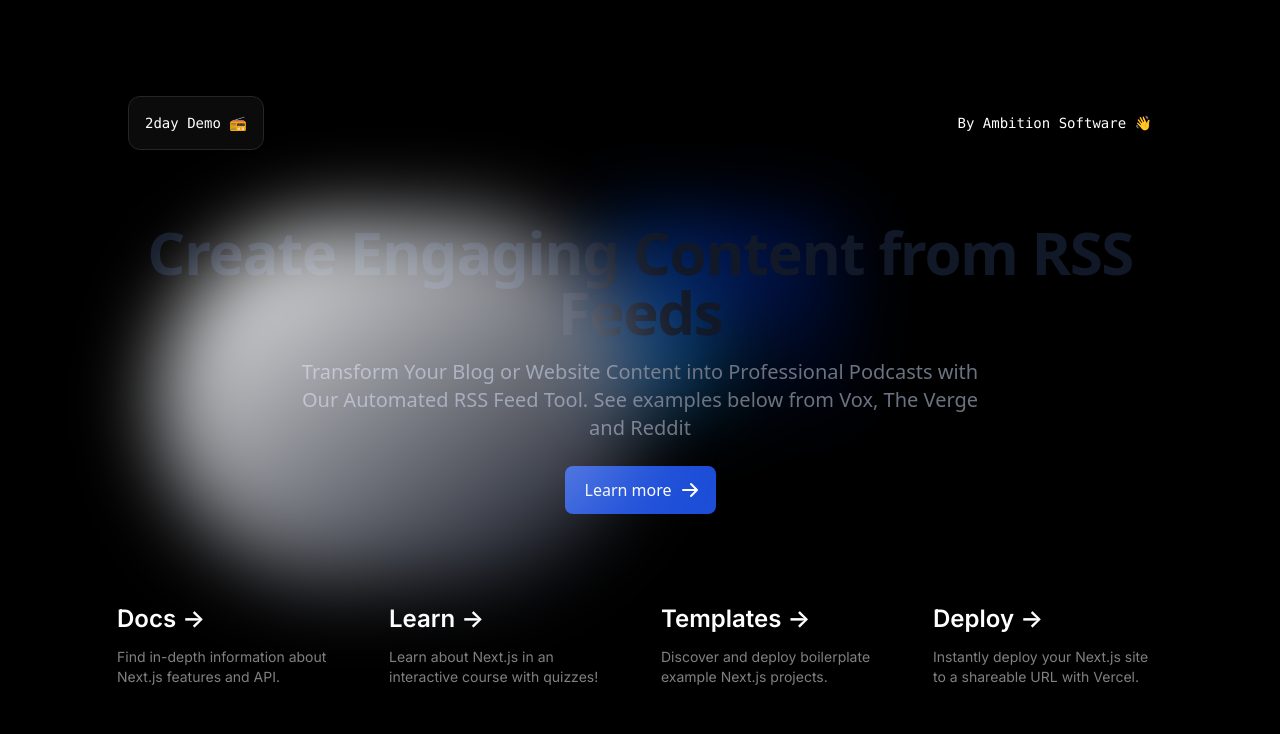
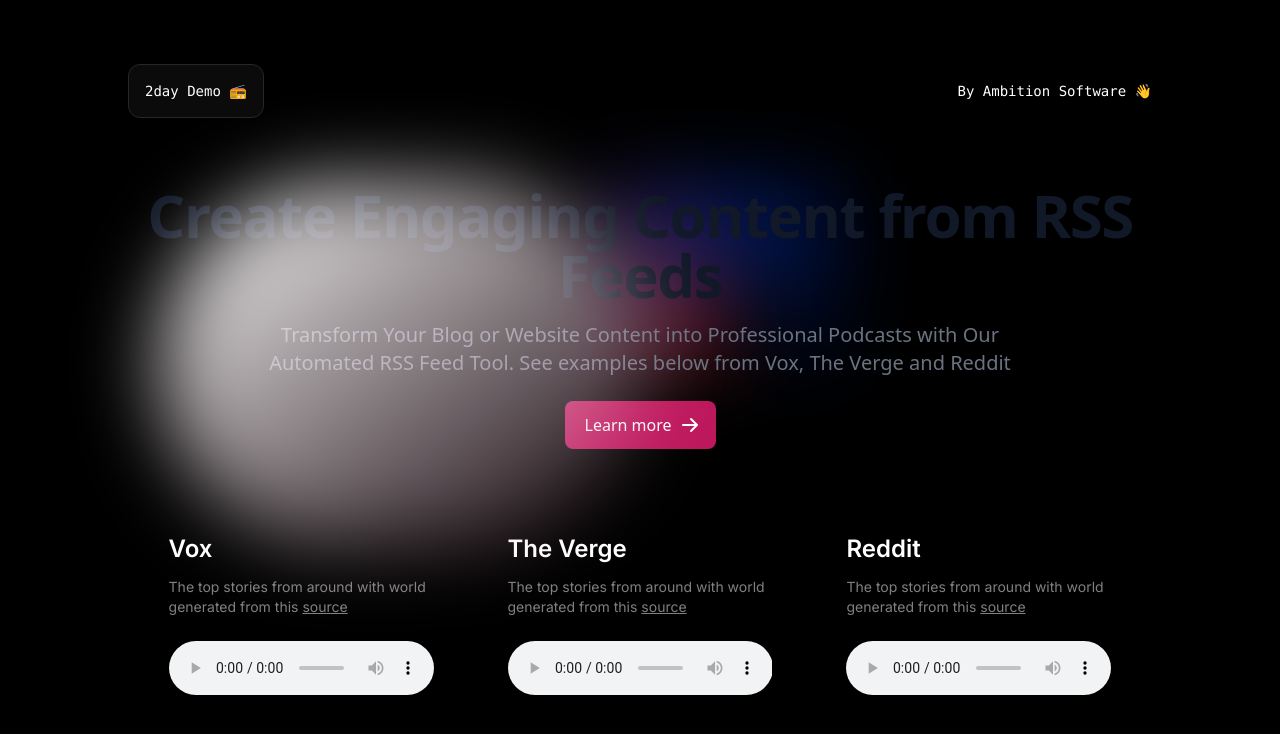
Before and after one commit to awaseem/2day-demo, a Next.js app: page / in a window 1280 px wide. Shown: the top 734 px of the page. Built offline with nearby package versions, Linux system fonts and the light colour scheme.

Commit message:
updated demo

```diff
--- /dev/null
+++ b/src/pages/components/demo.tsx
@@ -0,0 +1,33 @@
+import { Inter } from "next/font/google";
+
+export interface DemoProps {
+  title: string;
+  sourceLink: string;
+  audioSrc: string;
+}
+
+const inter = Inter({ subsets: ["latin"] });
+
+export function Demo({ title, sourceLink, audioSrc }: DemoProps) {
+  return (
+    <div
+      className="group rounded-lg border border-transparent px-5 py-4 transition-colors border-neutral-700"
+      rel="noopener noreferrer"
+    >
+      <h2 className={`${inter.className} mb-3 text-2xl font-semibold`}>
+        {title}
+      </h2>
+      <p className={`${inter.className} m-0 max-w-[30ch] text-sm opacity-50`}>
+        The top stories from around with world generated from this{" "}
+        <a className="underline" href={sourceLink}>
+          source
+        </a>
+      </p>
+
+      <audio className="w-full my-6" controls>
+        <source src={audioSrc} type="audio/mpeg" />
+        Your browser does not support the audio tag.
+      </audio>
+    </div>
+  );
+}
--- a/src/pages/index.tsx
+++ b/src/pages/index.tsx
@@ -1,11 +1,8 @@
-import Image from "next/image";
-import { Inter } from "next/font/google";
-
-const inter = Inter({ subsets: ["latin"] });
+import { Demo } from "./components/demo";
 
 export default function Home() {
   return (
-    <main className="flex min-h-screen flex-col items-center justify-between p-24">
+    <main className="flex min-h-screen flex-col items-center justify-between p-16">
       <div className="z-10 w-full max-w-5xl items-center justify-between font-mono text-sm lg:flex">
         <p className="fixed left-0 top-0 flex w-full justify-center border-b pb-6 pt-8 backdrop-blur-2xl border-neutral-800 bg-zinc-800/30 from-inherit lg:static lg:w-auto  lg:rounded-xl lg:border lg:bg-gray-200 lg:p-4 lg:bg-zinc-800/30">
           2day Demo 📻
@@ -22,7 +19,7 @@
         </div>
       </div>
 
-      <div className="relative flex flex-col text-center place-items-center before:absolute before:h-[300px] before:w-[480px] before:-translate-x-1/2 before:rounded-full before:from-white before:blur-2xl before:content-[''] after:absolute after:-z-20 after:h-[180px] after:w-[240px] after:translate-x-1/3 after:bg-gradient-conic after:blur-2xl after:content-[''] before:bg-gradient-to-br before:dark:from-transparent before:to-blue-700/10 after:from-sky-900 after:via-[#0141ff]/40 before:lg:h-[360px]">
+      <div className="my-12 flex flex-col text-center place-items-center before:absolute before:h-[300px] before:w-[480px] before:-translate-x-1/2 before:rounded-full before:from-white before:blur-2xl before:content-[''] after:absolute after:-z-20 after:h-[180px] after:w-[240px] after:translate-x-1/3 after:bg-gradient-conic after:blur-2xl after:content-[''] before:bg-gradient-to-br before:dark:from-transparent before:to-pink-700/10 after:from-red-900 after:via-[#0141ff]/40 before:lg:h-[360px]">
         <h1 className="mb-4 text-4xl font-extrabold leading-none tracking-tight text-gray-900 md:text-5xl lg:text-6xl dark:text-white">
           Create Engaging Content from RSS Feeds
         </h1>
@@ -33,7 +30,7 @@
         </p>
         <a
           href="#"
-          className="inline-flex items-center justify-center px-5 py-3 text-base font-medium text-center text-white bg-blue-700 rounded-lg hover:bg-blue-800 focus:ring-4 focus:ring-blue-300 dark:focus:ring-blue-900"
+          className="inline-flex items-center justify-center px-5 py-3 text-base font-medium text-center text-white bg-pink-700 rounded-lg hover:bg-pink-800 focus:ring-4 focus:ring-pink-900"
         >
           Learn more
           <svg
@@ -51,82 +48,22 @@
         </a>
       </div>
 
-      <div className="mb-32 grid text-center lg:mb-0 lg:grid-cols-4 lg:text-left">
-        <a
-          href="https://nextjs.org/docs?utm_source=create-next-app&utm_medium=default-template-tw&utm_campaign=create-next-app"
-          className="group rounded-lg border border-transparent px-5 py-4 transition-colors hover:border-gray-300 hover:bg-gray-100 hover:dark:border-neutral-700 hover:dark:bg-neutral-800/30"
-          target="_blank"
-          rel="noopener noreferrer"
-        >
-          <h2 className={`${inter.className} mb-3 text-2xl font-semibold`}>
-            Docs{" "}
-            <span className="inline-block transition-transform group-hover:translate-x-1 motion-reduce:transform-none">
-              -&gt;
-            </span>
-          </h2>
-          <p
-            className={`${inter.className} m-0 max-w-[30ch] text-sm opacity-50`}
-          >
-            Find in-depth information about Next.js features and API.
-          </p>
-        </a>
-
-        <a
-          href="https://nextjs.org/learn?utm_source=create-next-app&utm_medium=default-template-tw&utm_campaign=create-next-app"
-          className="group rounded-lg border border-transparent px-5 py-4 transition-colors hover:border-gray-300 hover:bg-gray-100 hover:dark:border-neutral-700 hover:dark:bg-neutral-800/30"
-          target="_blank"
-          rel="noopener noreferrer"
-        >
-          <h2 className={`${inter.className} mb-3 text-2xl font-semibold`}>
-            Learn{" "}
-            <span className="inline-block transition-transform group-hover:translate-x-1 motion-reduce:transform-none">
-              -&gt;
-            </span>
-          </h2>
-          <p
-            className={`${inter.className} m-0 max-w-[30ch] text-sm opacity-50`}
-          >
-            Learn about Next.js in an interactive course with&nbsp;quizzes!
-          </p>
-        </a>
-
-        <a
-          href="https://vercel.com/templates?framework=next.js&utm_source=create-next-app&utm_medium=default-template-tw&utm_campaign=create-next-app"
-          className="group rounded-lg border border-transparent px-5 py-4 transition-colors hover:border-gray-300 hover:bg-gray-100 hover:dark:border-neutral-700 hover:dark:bg-neutral-800/30"
-          target="_blank"
-          rel="noopener noreferrer"
-        >
-          <h2 className={`${inter.className} mb-3 text-2xl font-semibold`}>
-            Templates{" "}
-            <span className="inline-block transition-transform group-hover:translate-x-1 motion-reduce:transform-none">
-              -&gt;
-            </span>
-          </h2>
-          <p
-            className={`${inter.className} m-0 max-w-[30ch] text-sm opacity-50`}
-          >
-            Discover and deploy boilerplate example Next.js&nbsp;projects.
-          </p>
-        </a>
-
-        <a
-          href="https://vercel.com/new?utm_source=create-next-app&utm_medium=default-template-tw&utm_campaign=create-next-app"
-          className="group rounded-lg border border-transparent px-5 py-4 transition-colors hover:border-gray-300 hover:bg-gray-100 hover:dark:border-neutral-700 hover:dark:bg-neutral-800/30"
-          target="_blank"
-          rel="noopener noreferrer"
-        >
-          <h2 className={`${inter.className} mb-3 text-2xl font-semibold`}>
-            Deploy{" "}
-            <span className="inline-block transition-transform group-hover:translate-x-1 motion-reduce:transform-none">
-              -&gt;
-            </span>
-          </h2>
-          <p
-            className={`${inter.className} m-0 max-w-[30ch] text-sm opacity-50`}
-          >
-            Instantly deploy your Next.js site to a shareable URL with Vercel.
-          </p>
-        </a>
+      <div className="mb-32 grid text-center gap-8 lg:mb-0 lg:grid-cols-3 lg:text-left">
+        <Demo
+          audioSrc="https://www.w3schools.com/tags/horse.mp3"
+          title="Vox"
+          sourceLink="https://google.com"
+        />
+        <Demo
+          audioSrc="https://www.w3schools.com/tags/horse.mp3"
+          title="The Verge"
+          sourceLink="https://google.com"
+        />
+        <Demo
+          audioSrc="https://www.w3schools.com/tags/horse.mp3"
+          title="Reddit"
+          sourceLink="https://google.com"
+        />
       </div>
     </main>
   );
```
